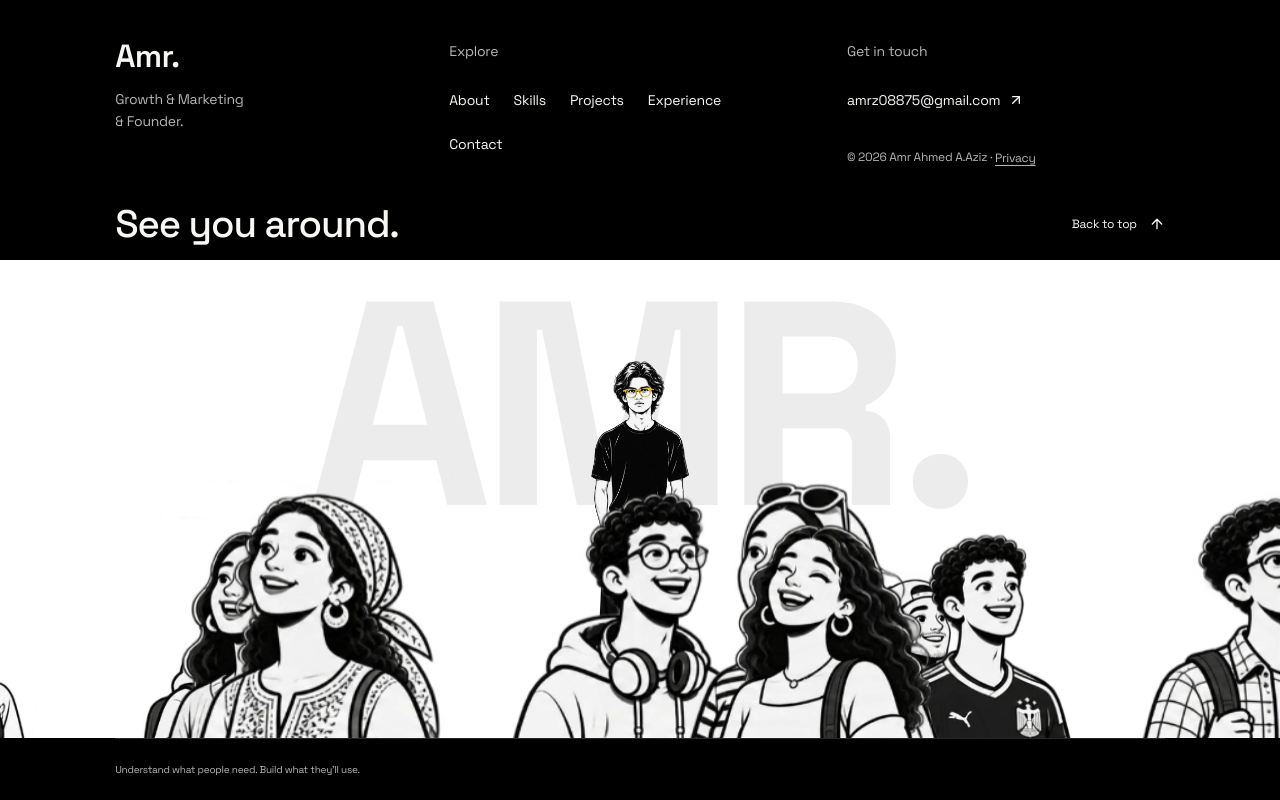
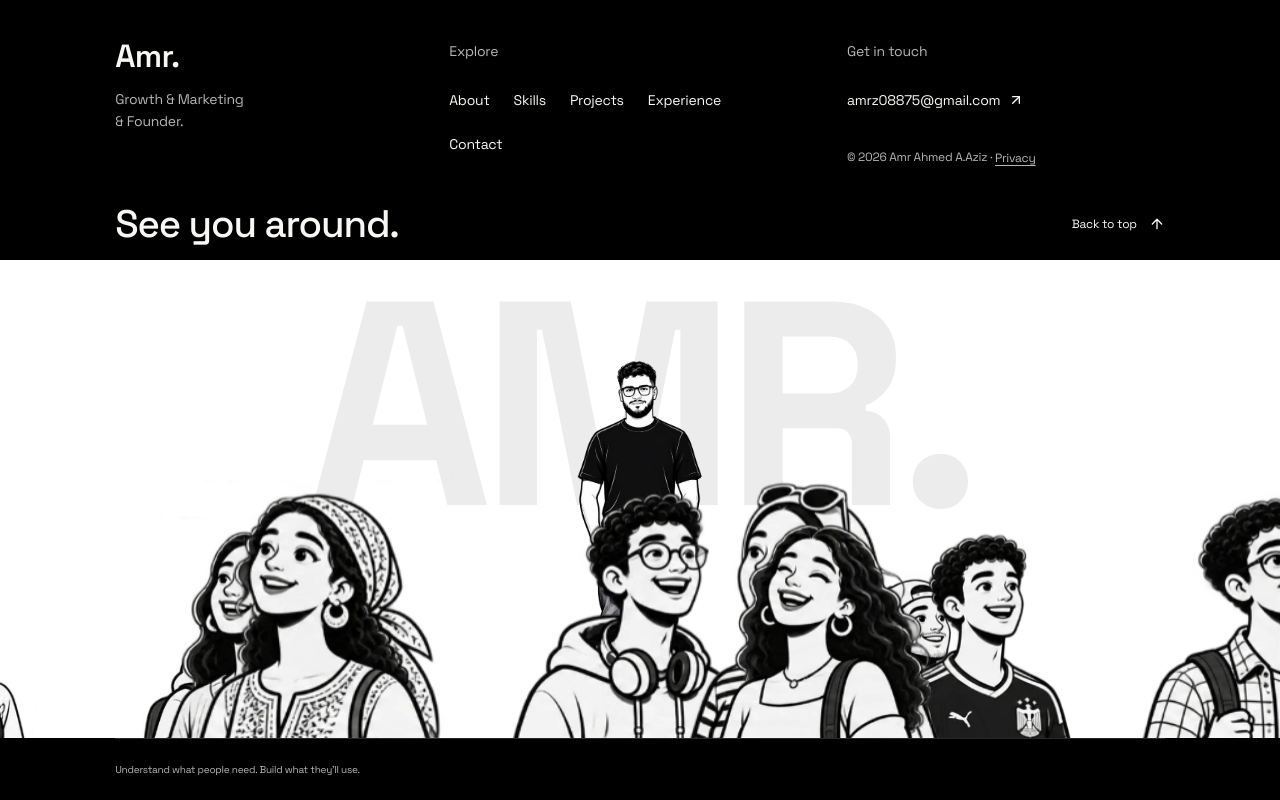
Before and after one commit to amrZ9/amr_website, a Next.js app: page / in a window 1280 px wide. Shown: the part 7082-7882 px from the top of the page. Built offline with nearby package versions, Linux system fonts and the light colour scheme.

Commit message:
Replace footer standing portrait with Amr illustration

```diff
--- a/src/data/profile.ts
+++ b/src/data/profile.ts
@@ -390,7 +390,7 @@ export const profile: ProfileData = {
     copyrightYear: "2026",
     finaleHeading: "See you around.",
     crowdName: "AMR.",
-    crowdPortrait: "/footer/bengaluru/aswin-standing.webp",
+    crowdPortrait: "/footer/egypt/amr-standing.webp",
     crowdCaption: "Understand what people need. Build what they'll use.",
     crowdDescription:
       "Illustrated street scene with portrait standing among passersby.",
```
Also changed, not shown: public/footer/egypt/amr-standing.webp (added).
